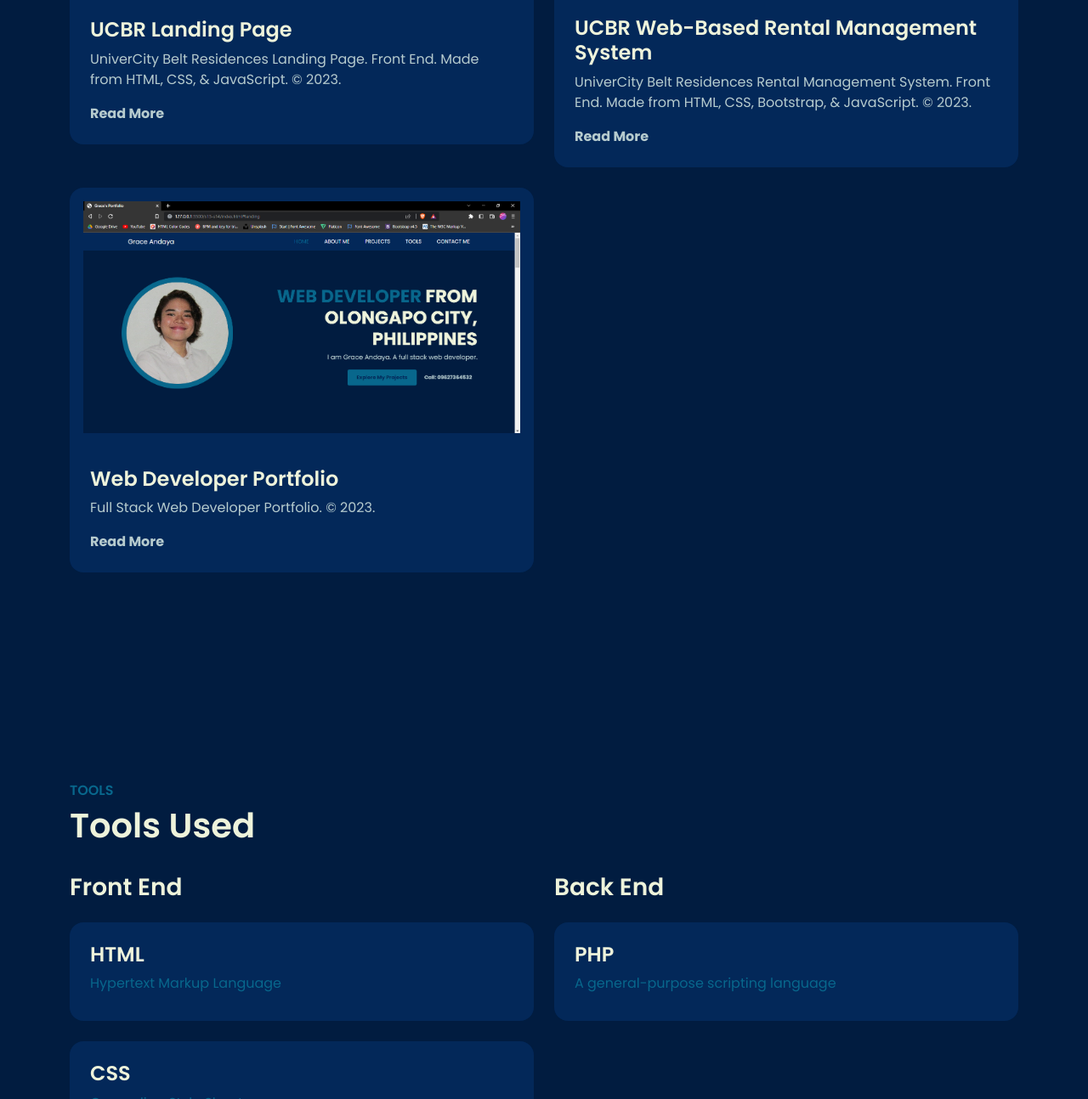
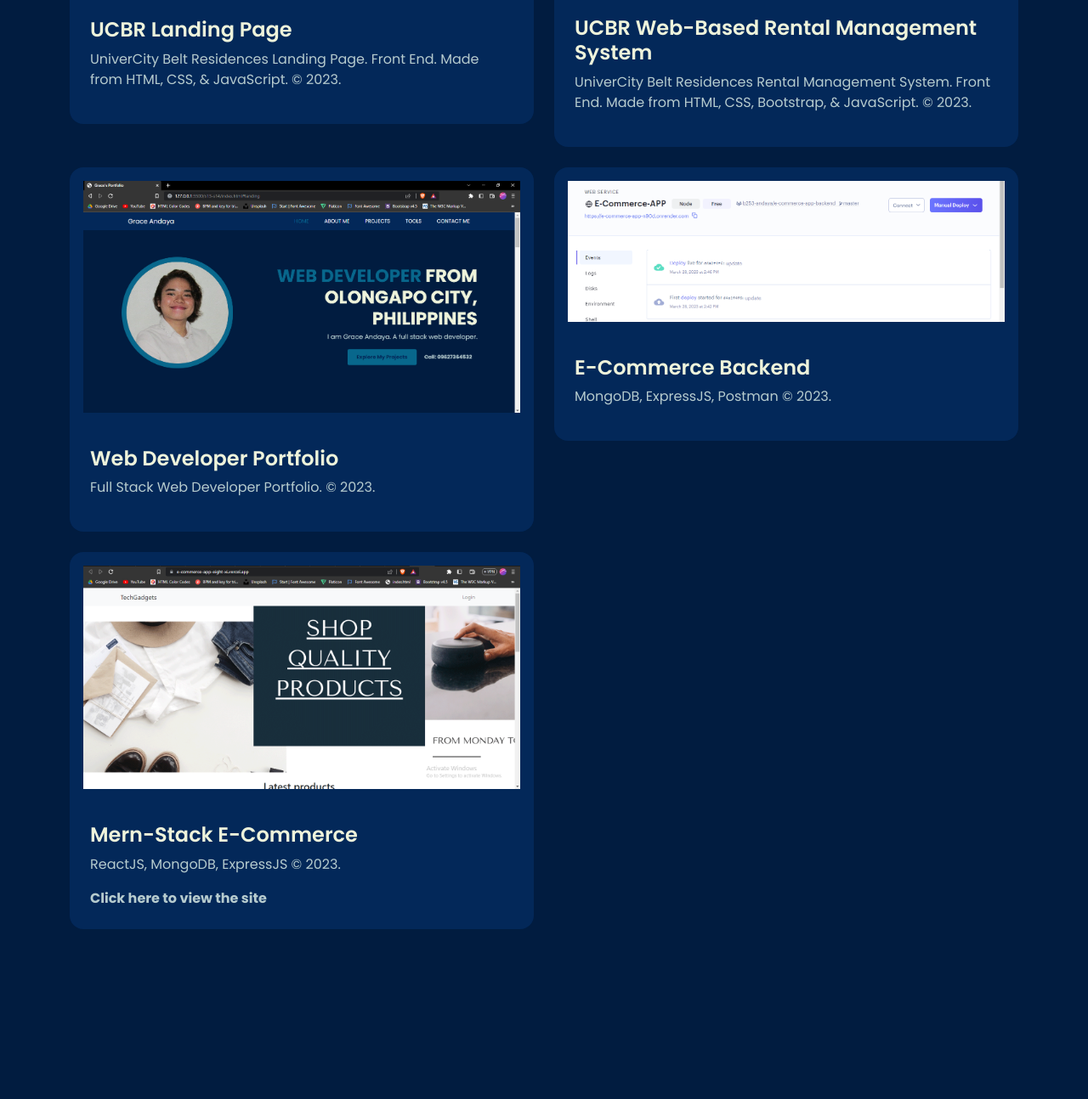
Before and after one commit to deathcuree/portfolio, a plain HTML site: page index.html in a window 1280 px wide. Shown: the part 2160-3454 px from the top of the page at 85% size. Drawn offline with Linux system fonts and the light colour scheme.

Commit message:
update projects

```diff
--- a/index.html
+++ b/index.html
@@ -134,9 +134,9 @@
               <div class="row gy-4">
                 <div class="col-12" data-aos="fade-up" data-aos-delay="600">
                   <div class="bg-base p-4 rounded-4 shadow-effect">
-                    <h4>Humanities & Social Sciences</h4>
-                    <p class="text-brand mb-2">Gordon College (2016 - 2018)</p>
-                    <p class="mb-0">Senior High School</p>
+                    <h4>Zuitt Bootcamp</h4>
+                    <p class="text-brand mb-2">(Feb 2023 - Present)</p>
+                    <p class="mb-0">Full-Time Bootcamper</p>
                   </div>
                 </div>
 
@@ -202,7 +202,7 @@
                     UniverCity Belt Residences Landing Page. Front End. Made
                     from HTML, CSS, & JavaScript. &copy; 2023.
                   </p>
-                  <a href="#" class="link-custom">Read More</a>
+                  <!-- <a href="#" class="link-custom">Read More</a> -->
                 </div>
               </div>
             </div>
@@ -223,7 +223,7 @@
                     End. Made from HTML, CSS, Bootstrap, & JavaScript. &copy;
                     2023.
                   </p>
-                  <a href="#" class="link-custom">Read More</a>
+                  <!-- <a href="#" class="link-custom">Read More</a> -->
                 </div>
               </div>
             </div>
@@ -240,7 +240,49 @@
                 <div class="card-custom-content p-4">
                   <h4>Web Developer Portfolio</h4>
                   <p>Full Stack Web Developer Portfolio. &copy; 2023.</p>
-                  <a href="#" class="link-custom">Read More</a>
+                  <!-- <a href="#" class="link-custom">Read More</a> -->
+                </div>
+              </div>
+            </div>
+
+            <div class="col-md-6" data-aos="fade-up" data-aos-delay="300">
+              <div class="card-custom rounded-4 bg-base shadow-effect">
+                <div class="card-custom-image rounded-4">
+                  <img
+                    class="rounded-4 p-3"
+                    src="./assets/images/capstone2.png"
+                    alt=""
+                  />
+                </div>
+                <div class="card-custom-content p-4">
+                  <h4>E-Commerce Backend</h4>
+                  <p>MongoDB, ExpressJS, Postman &copy; 2023.</p>
+                  <!-- <a href="https://e-commerce-app-n90d.onrender.com"
+                    >Click here to view</a
+                  > -->
+                  <!-- <a href="#" class="link-custom">Read More</a> -->
+                </div>
+              </div>
+            </div>
+
+            <div class="col-md-6" data-aos="fade-up" data-aos-delay="300">
+              <div class="card-custom rounded-4 bg-base shadow-effect">
+                <div class="card-custom-image rounded-4">
+                  <img
+                    class="rounded-4 p-3"
+                    src="./assets/images/capstone3.png"
+                    alt=""
+                  />
+                </div>
+                <div class="card-custom-content p-4">
+                  <h4>Mern-Stack E-Commerce</h4>
+                  <p>ReactJS, MongoDB, ExpressJS &copy; 2023.</p>
+                  <a
+                    href="https://e-commerce-app-eight-xi.vercel.app/"
+                    class="link-custom"
+                    >Click here to view the site</a
+                  >
+                  <!-- <a href="#" class="link-custom">Read More</a> -->
                 </div>
               </div>
             </div>
```
Also changed, not shown: assets/images/capstone2.png (added), assets/images/capstone3.png (added), assets/images/sidebar-img.jpg (deleted).
